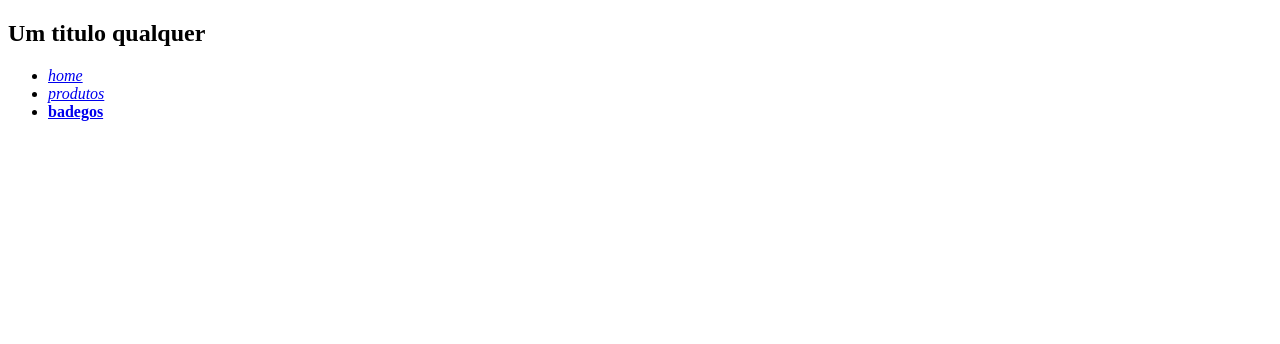
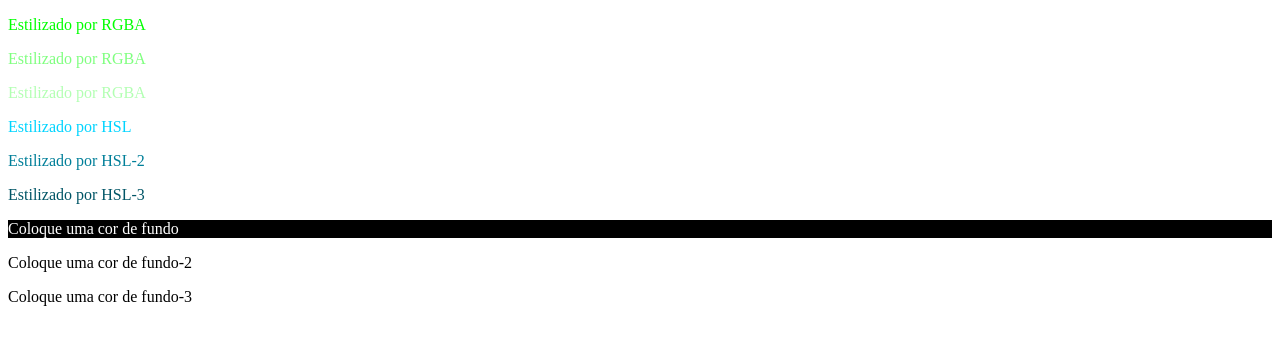
Before and after one commit to Asyal1967/Estudos-HTML-CSS-JS, a plain HTML site: page primeira_pagina/2.html in a window 1280 px wide. Drawn offline with Linux system fonts and the light colour scheme.

Commit message:
adicionado treinamento css

```diff
--- a/primeira_pagina/2.html
+++ b/primeira_pagina/2.html
@@ -4,22 +4,22 @@
     <meta charset="UTF-8" />
     <meta http-equiv="X-UA-Compatible" content="IE=edge" />
     <meta name="viewport" content="width=device-width, initial-scale=1.0" />
-    <title>MINI PROJETO</title>
+    <title> continua rgba </title>
+  <link rel="stylesheet" href="styles.css">
   </head>
   <body>
-    <nav>
-      <h1>Um titulo qualquer</h1>
-      <ul>
-        <li>
-          <a href="#"><i>home</i></a>
-        </li>
-        <li>
-          <a href="#"><em>produtos</em></a>
-        </li>
-        <li>
-          <a href="#"><strong>badegos</strong></a>
-        </li>
-      </ul>
-    </nav>
+<!-- RGBA -->
+<p class="rgba">Estilizado por RGBA</p>
+<p class="rgba-2">Estilizado por RGBA</p>
+<p class="rgba-3">Estilizado por RGBA</p>
+
+<!-- HSL-->
+<p class="hsl">Estilizado por HSL</p>
+<p class="hsl-2">Estilizado por HSL-2</p>
+<p class="hsl-3">Estilizado por HSL-3</p>
+
+<p class="background">Coloque uma cor de fundo</p>
+<p class="background-2">Coloque uma cor de fundo-2</p>
+<p class="background-3">Coloque uma cor de fundo-3</p>
   </body>
 </html>
--- /dev/null
+++ b/primeira_pagina/styles.css
@@ -0,0 +1,32 @@
+/* RGBA*/
+.rgba{
+    color: rgba(0, 255 ,0, 1);
+  }
+
+  .rgba-2{
+    color: rgba(0, 255 ,0, 0.5);
+  }
+
+  .rgba-3{
+    color: rgba(0, 255 ,0, 0.3);
+  }
+
+  /* HSL*/
+.hsl{
+  color:hsl(190,100%,50%);
+}
+
+.hsl-2{
+  color:hsl(190,100%,30%);
+}
+
+.hsl-3{
+  color:hsl(190,100%,20%);
+}
+
+/*Background-color*/
+
+.background{
+  color:#fff;
+  background-color:black;
+}
```
